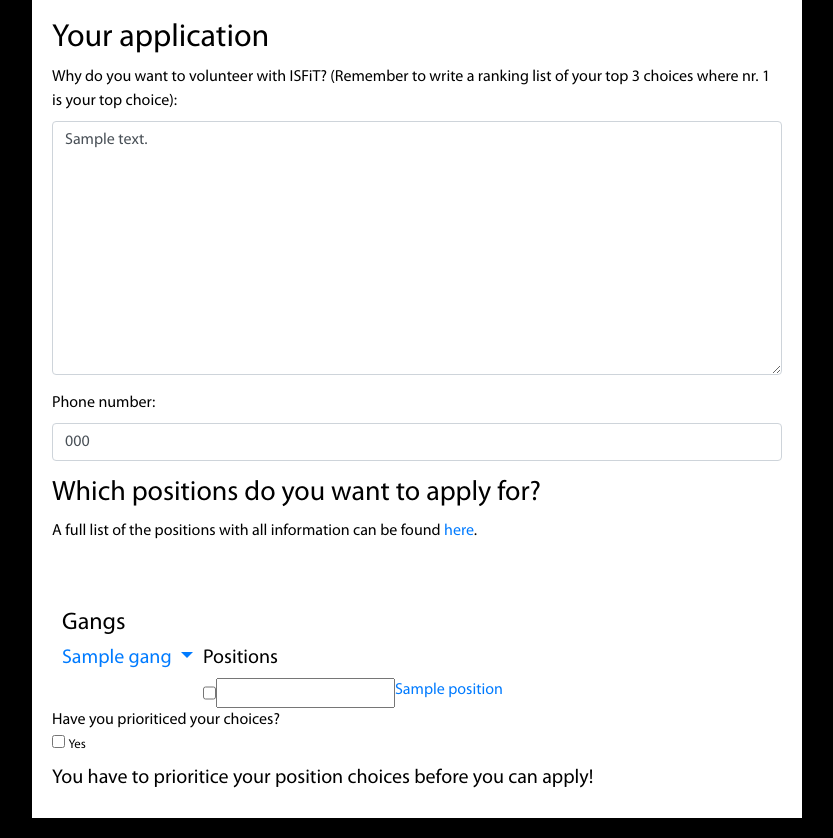
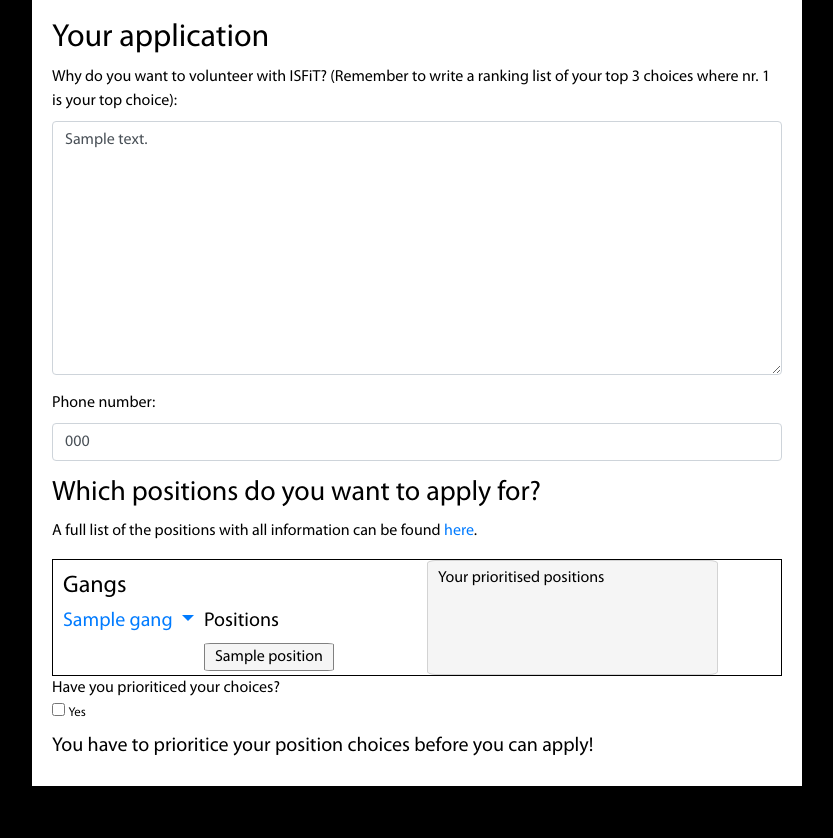
Before and after one commit to TorsteinOtterlei/recruitment-web-isfit-2019-updated-for-2020, a Django app: page /apply/ in a window 1280 px wide, after a click that opens the changed part. Shown: the part 174-1012 px from the top of the page, without its empty margins (223-1056 px from the left). After the commit the page ends 960 px from the top, so only its background shows below. Run offline with Django 3.2, Linux system fonts and the light colour scheme; a user stored in the database is signed in; tables that the repository leaves empty hold one stand-in row (values such as "Sample post"); some libraries are stand-ins or nearby versions.

Commit message:
Update to front-end GUI for application form

```diff
--- /dev/null
+++ b/job/static/job/application_form.css
@@ -0,0 +1,50 @@
+#chooseDiv{
+  z-index: -1;
+  display: flex;              /* establish flex container */
+  flex-direction: row;     /* stack flex items vertically */
+  align-items: center;        /* center items horizontally, in this case */
+  border: 1px solid black;
+  overflow:auto;
+
+}
+
+#positionsDiv{
+  width: 50%;
+  margin: 10px 0 0 10px;
+}
+
+#rankingBox{
+  border: 1px solid lightgray;
+  width: 40%;
+  background: whitesmoke;
+  border-radius: 3%;
+}
+
+.positions{
+  background-color: whitesmoke;
+  border: 0.5px solid gray;
+  border-radius: 5%;
+  margin: 2px 0px 2px 0;
+  padding: 1px 10px 1px 10px;
+  cursor: pointer;
+}
+.positions:hover{
+  background-color: #d9d9d9;
+}
+
+.chosen{
+  background-color: #d9d9d9;
+  border: 0.5px solid gray;
+  border-radius: 5%;
+  margin: 5px 10px 5px 5px;
+  padding: 1px 10px 1px 10px;
+  opacity: 0;
+}
+
+.removeChoice{
+  cursor: pointer;
+}
+.removeChoice:hover{
+  font-size: 120%;
+  opacity: 0.8;
+}
--- a/job/templates/job/application_form.html
+++ b/job/templates/job/application_form.html
@@ -1,5 +1,8 @@
 {% extends 'job/base.html' %}
-
+{% load static %}
+{% block link %}
+    <link rel="stylesheet" type="text/css" href="{% static "job/application_form.css" %}">
+{% endblock %}
 
 {% block body %}
 
@@ -22,11 +25,13 @@
                             {% endfor %}
                         </p>
                         {% endfor %}
+
                         <!-- Lists available positions for each section/gang -->
                         <h3>Which positions do you want to apply for?</h3>
                         <p>A full list of the positions with all information can be found <a href="/information">here</a>.</p>
 
-                          <div class="gangs-div " id="{{ section.name }}">
+                          <div id="chooseDiv">
+                            <div id="positionsDiv">
                               <h4>Gangs</h4>
                               {% for gang in gangs %}
                                   <div class="flex-horizontal">
@@ -44,22 +49,10 @@
 
                                         {% if position.gang == gang %}
                                             <div class="flex-horizontal">
-                                          <input name="positions" id="{{ position.pk }}" type="checkbox" value="{{ position.pk }}"></input>
-                                          <input name="rank" id="{{ ranking.pk }}" type="number" value="{{ ranking.pk }}"></input>
-                                          <a class="" data-toggle="collapse" href="#{{ position.title }}"
-                                            role="button" aria-expanded="false" aria-controls="collapseExample"
-                                            for="{{ position.pk }}">{{ position.title }}
+                                            <!--<input name="positions" id="{{ position.pk }}" type="checkbox" value="{{ position.pk }}"></input>
+                                            <input name="rank" id="{{ ranking.pk }}" type="number" value="{{ ranking.pk }}"></input>-->
+                                            <a class='positions' id='{{ position.title|cut:" "  }}' onclick="addChoice(this, '{{ position.title }}')">{{ position.title }}
                                             </a></div>
-                                          <div class="collapse" id="{{ position.title }}">
-                                            <div class="dropdown-item">
-                                              <p class="">{{ position.description }}</p>
-                                              <h5>Contact Information</h5>
-                                              <p><b>Name:</b> {{ position.name_of_interviewer }} <br>
-                                                <b>Phone:</b> {{ position.phone_number }} <br>
-                                                <b>Email:</b> <a href="">{{ position.email }}</a></p>
-                                            </div>
-                                          </div>
-
                                         {% endif %}
 
                                     {% endfor %}
@@ -68,6 +61,25 @@
 
                             {% endfor %}
                             </div>
+                            <div id="rankingBox">
+                              <div style="padding: 5px 5px 0 10px;">Your prioritised positions</div>
+                              <div class="d-flex flex-column">
+                                <div class="d-flex" id="firstChoice">
+                                  <div class="p-2 chosen"></div>
+                                  <div class="ml-auto p-2 removeChoice" onclick="removeChoice(this)"></div>
+                                </div>
+                                <div class="d-flex" id="secondChoice">
+                                  <div class="p-2 chosen"></div>
+                                  <div class="ml-auto p-2 removeChoice" onclick="removeChoice(this)"></div>
+                                </div>
+                                <div class="d-flex" id="thirdChoice">
+                                  <div class="p-2 chosen"></div>
+                                  <div class="ml-auto p-2 removeChoice" onclick="removeChoice(this)"></div>
+                                </div>
+                              </div>
+                            </div>
+                          </div>
+
                         Have you prioriticed your choices?
                         <br><input onclick="des()" type="checkbox" name="prog" value="1" value="Yes" label="Yes">
                           <small style="display: inline-block;">Yes</small></input>
@@ -81,13 +93,55 @@
     </div>
 </div>
 <script>
-    function des(){
-       if( document.getElementById("submit_prog").style.display === "none"){
-           document.getElementById("apply-text").style.display = "none";
-           document.getElementById("submit_prog").style.display = "block";
-       } else {
-            document.getElementById("submit_prog").style.display = "none";
-            document.getElementById("apply-text").style.display = "block";
+    //The three id's for the divs containing the user choices
+    const ids = ['#firstChoice', '#secondChoice', '#thirdChoice']
+    var div, nxtDiv;
+
+    // Adding position to choices if it's not full already
+    // Note: this is only front-end, nothing is added to the database
+    function addChoice(elem, pos){
+      if ($(ids[0]).find('div').first().text().split(')  ')[1] != pos &&
+       $(ids[1]).find('div').first().text().split(')  ')[1] != pos){
+        for (i = 0; i < ids.length; i++){
+          div = $(ids[i]).find('div');
+          if (div.first().text().length == 0){
+            div.first().html((i+1).toString() + ")  " + pos);
+            div.first().css("opacity", 1);
+            div.eq(1).html("X");
+            elem.style.color = "green";
+            break;
+          }
+        }
+      }
+    }
+
+    // Remove position
+    function removeChoice(ch){
+      div = $(ch).parent().find('div');
+      var id = div.first().text().replace(/\s/g, '');
+      $("#" + id.split(')')[1]).css("color", "black");
+      div.first().html("");
+
+
+      //Rotate positions up so the bottom one is open
+      for (i = 0; i < ids.length - 1; i++){
+        div = $(ids[i]).find('div');
+        nxtDiv = $(ids[i+1]).find('div');
+        if (div.first().text().length == 0){
+          if (nxtDiv.first().text().length != 0){
+            var txt = nxtDiv.first().text().split(')  ')[1];
+            div.first().html((i+1).toString() + ")  " + txt);
+          }
+          else{ div.first().html(nxtDiv.first().text()); }
+          nxtDiv.first().html("");
+        }
+      }
+      for (i = 0; i < ids.length; i++){
+        div = $(ids[i]).find('div');
+        if (div.first().text().length == 0){
+          div.eq(1).html("");
+          div.first().css("opacity", 0);
+        }
       }
     }
 </script>
```
Lines whose indentation alone changed are shown as unchanged.
